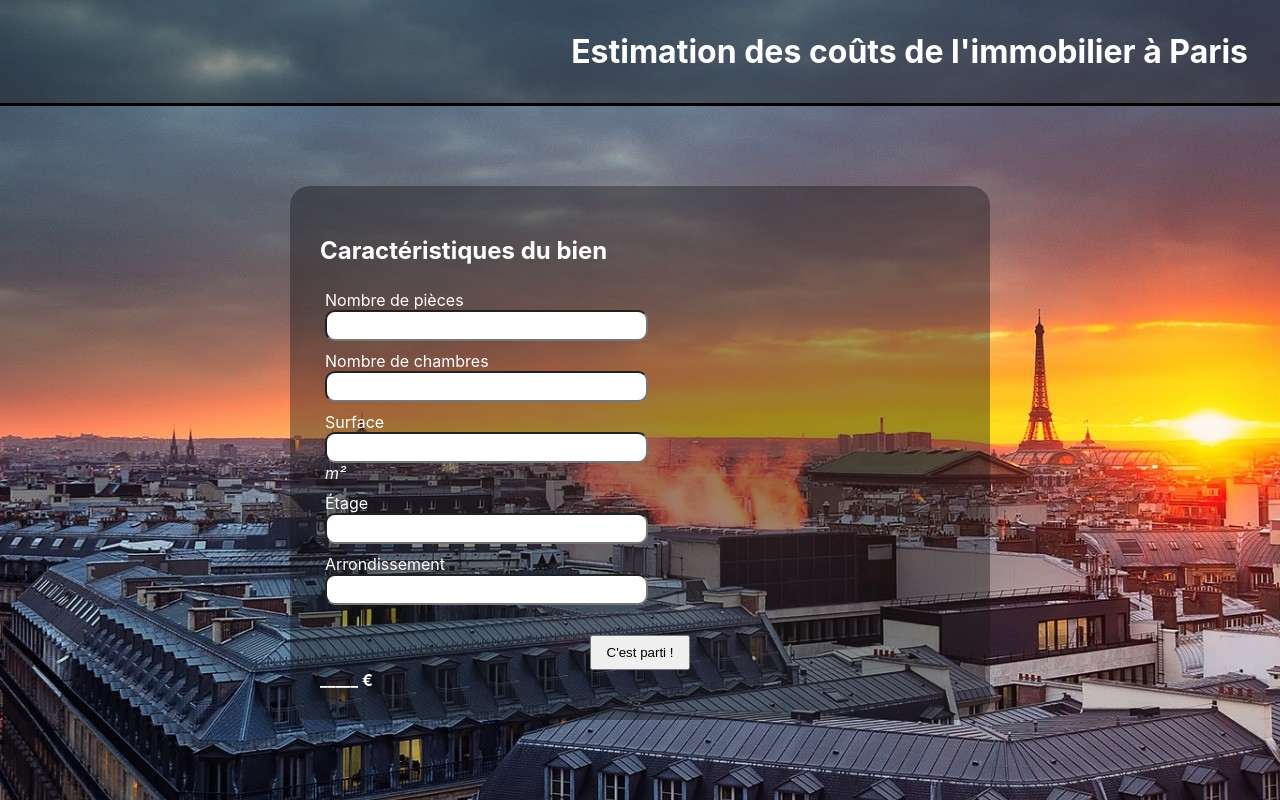
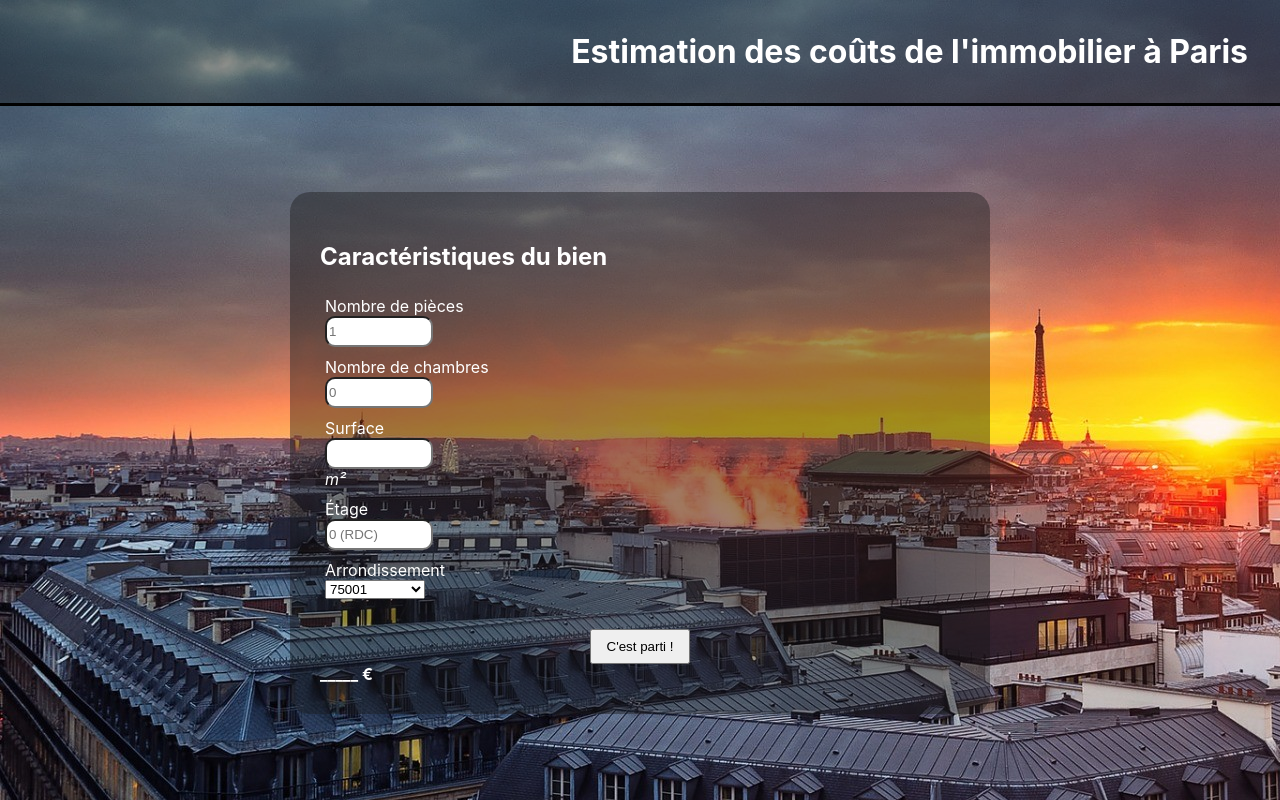
Before and after one commit to PaulSej/MLOPS_Immo, a React (Create React App) app in the folder frontend/: page / in a window 1280 px wide. Built offline with nearby package versions, Linux system fonts and the light colour scheme.

Commit message:
Changed request to public Ip and adjust input type

```diff
--- a/frontend/src/components/ApartmentFloorInput.js
+++ b/frontend/src/components/ApartmentFloorInput.js
@@ -9,11 +9,14 @@ function ApartmentFloorInput({onFillInput}) {
     return (
         <div>
             <label for="floor-input">Étage</label>
-            <input type="text"
-                   id="floor-input"
-                   name="floor-input"
-                   onChange={(e) => sendInputDataToForm(e.target.value)}
-                   required/>
+            <input type="number"
+                    placeholder="0 (RDC)"
+                    min="0"
+                    max="20"
+                    id="floor-input"
+                    name="floor-input"
+                    onChange={(e) => sendInputDataToForm(e.target.value)}
+                    required/>
         </div>
 
     )
--- a/frontend/src/components/BedroomsInput.js
+++ b/frontend/src/components/BedroomsInput.js
@@ -9,7 +9,10 @@ function BedroomsInput({onFillInput}) {
     return (
         <div>
             <label for="bedrooms-input">Nombre de chambres</label>
-            <input type="text"
+            <input type="number"
+            placeholder="0"
+            min="0"
+            max="10"
             id="bedrooms-input"
             name="bedrooms-input"
             onChange={(e) => sendInputDataToForm(e.target.value)}
--- a/frontend/src/components/GameConfig.js
+++ b/frontend/src/components/GameConfig.js
@@ -46,7 +46,7 @@ function GameConfig() {
 
     const sendForm = () =>{
 
-        fetch("http://192.168.1.14:5000/predict", {
+        fetch("http://90.92.149.35:5000/predict", {
             method: "POST",
             headers: {
                 "Content-Type": "application/json",
--- a/frontend/src/components/RoomsInput.js
+++ b/frontend/src/components/RoomsInput.js
@@ -9,7 +9,10 @@ function RoomsInput({onFillInput}) {
     return (
         <div>
             <label for="rooms-input">Nombre de pièces</label>
-            <input type="text"
+            <input type="number"
+            placeholder="1"
+            min="1"
+            max="15"
             id="rooms-input"
             name="rooms-input"
             onChange={(e) => sendInputDataToForm(e.target.value)}
--- a/frontend/src/components/ZipCodeInput.js
+++ b/frontend/src/components/ZipCodeInput.js
@@ -9,11 +9,33 @@ function ZipCodeInput({onFillInput}) {
     return (
         <div>
             <label for="zip-code-input">Arrondissement</label>
-            <input type="text"
-            id="zip-code-input"
+            <select id="zip-code-input"
             name="zip-code-input"
             onChange={(e) => sendInputDataToForm(e.target.value)}
-            required/>
+            required>
+                <option value="75001">75001</option>
+                <option value="75002">75002</option>
+                <option value="75003">75003</option>
+                <option value="75004">75004</option>
+                <option value="75005">75005</option>
+                <option value="75006">75006</option>
+                <option value="75007">75007</option>
+                <option value="75008">75008</option>
+                <option value="75009">75009</option>
+                <option value="75010">75010</option>
+                <option value="75011">75011</option>
+                <option value="75012">75012</option>
+                <option value="75013">75013</option>
+                <option value="75014">75014</option>
+                <option value="75015">75015</option>
+                <option value="75016">75016</option>
+                <option value="75116">75116</option>
+                <option value="75017">75017</option>
+                <option value="75018">75018</option>
+                <option value="75019">75019</option>
+                <option value="75020">75020</option>
+            </select>
+
         </div>
 
     )
--- a/frontend/src/styles/GameConfig.css
+++ b/frontend/src/styles/GameConfig.css
@@ -25,6 +25,11 @@ div > *{
     margin: 0;
 }
 
+div > input, select{
+    width: 100px;
+}
+
+
 button{
     margin: auto;
     margin-top: 25px;
```
Also changed, not shown: 1 other file (tests, documents, lock files or other folders).
